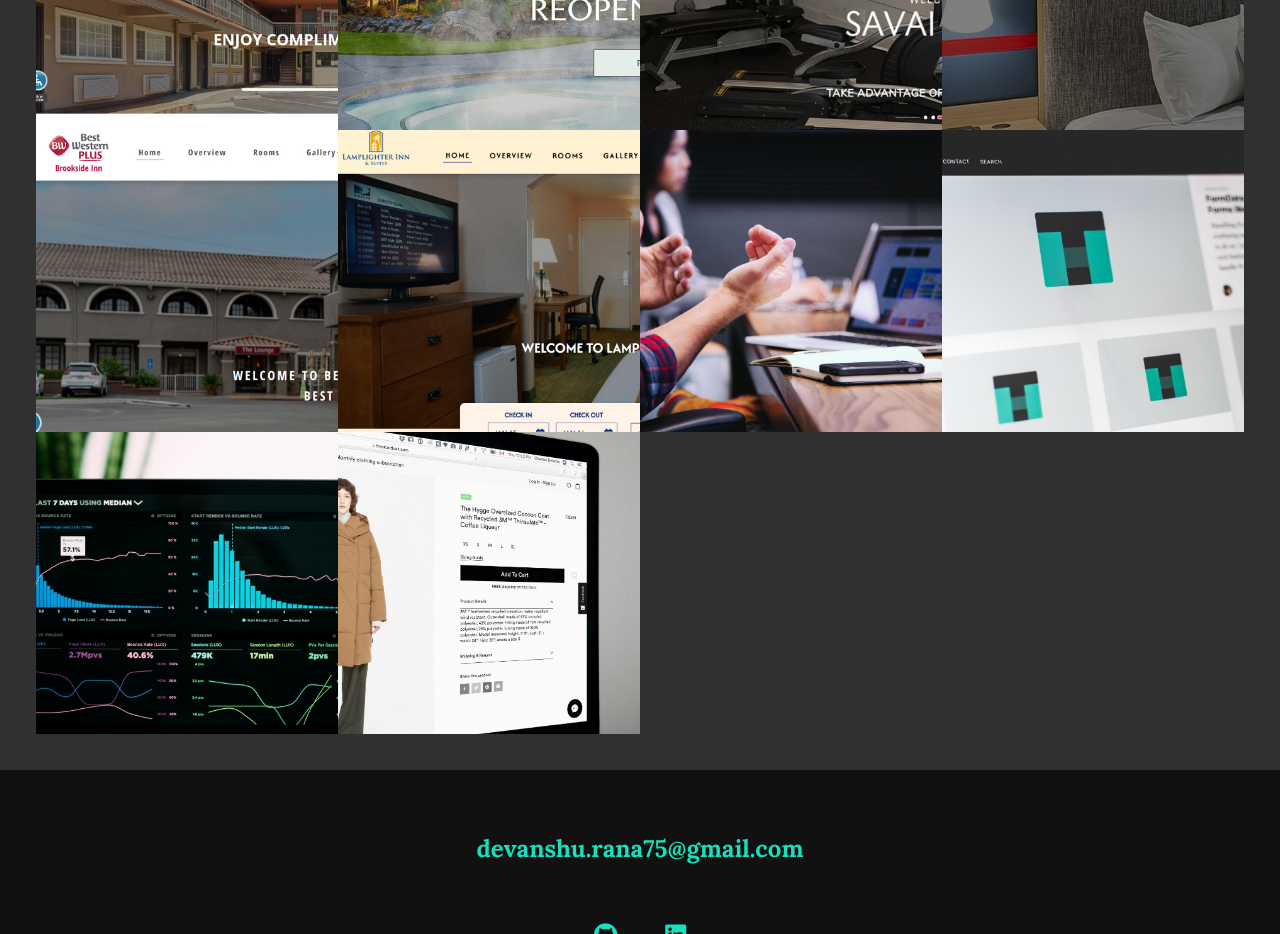
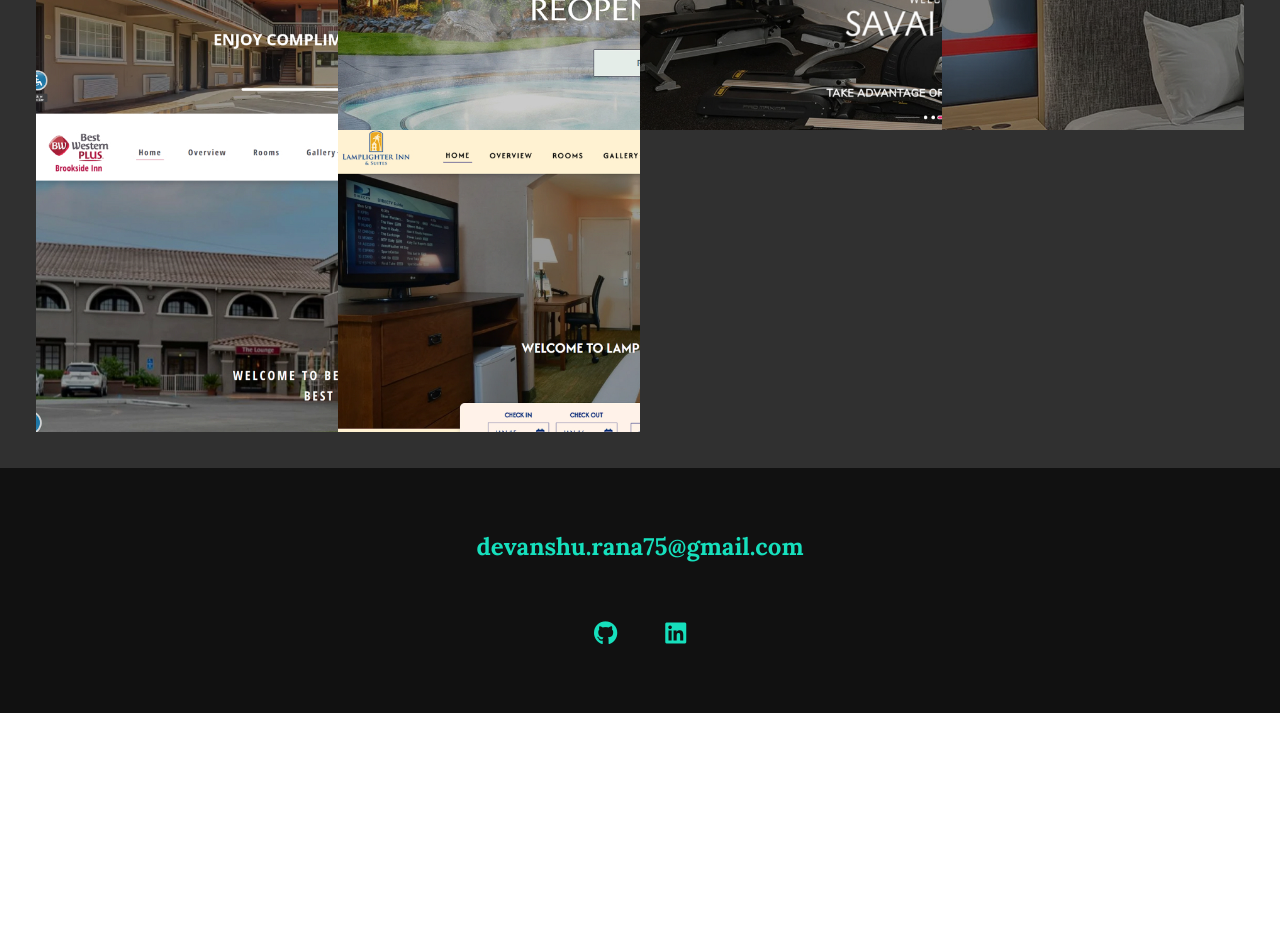
Before and after one commit to devanshu75/devanshu-portfolio, a website: page index.html in a window 1280 px wide. Shown: the part 1100-2034 px from the top of the page. After the commit the page ends 1813 px from the top, so only its background shows below. Drawn offline with nearby package versions, Linux system fonts and the light colour scheme.

Commit message:
Update index.html

```diff
--- a/index.html
+++ b/index.html
@@ -231,25 +231,25 @@
         </a>
 
         <!-- Portfolio item 07 -->
-        <a href="portfolio-item.html" class="portfolio__item">
+<!--         <a href="portfolio-item.html" class="portfolio__item">
           <img src="img/portfolio-07.jpg" alt="" class="portfolio__img" />
-        </a>
+        </a> -->
 
         <!-- Portfolio item 08 -->
-        <a href="#" class="portfolio__item">
+<!--         <a href="#" class="portfolio__item">
           <img src="img/portfolio-08.jpg" alt="" class="portfolio__img" />
         </a>
-
+ -->
         <!-- Portfolio item 09 -->
-        <a href="#" class="portfolio__item">
+<!--         <a href="#" class="portfolio__item">
           <img src="img/portfolio-09.jpg" alt="" class="portfolio__img" />
-        </a>
+        </a> -->
 
         <!-- Portfolio item 0 0-->
-        <a href="#" class="portfolio__item">
+<!--         <a href="#" class="portfolio__item">
           <img src="img/portfolio-10.jpg" alt="" class="portfolio__img" />
         </a>
-      </div>
+      </div> -->
     </section>
 
     <!-- Footer -->
```
